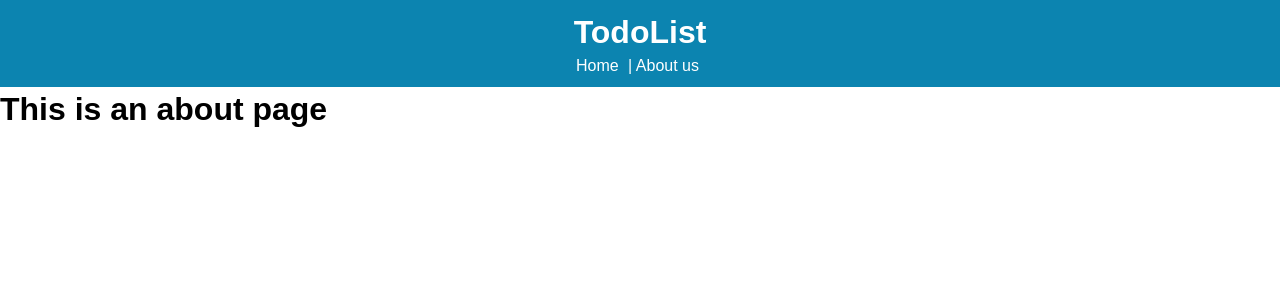
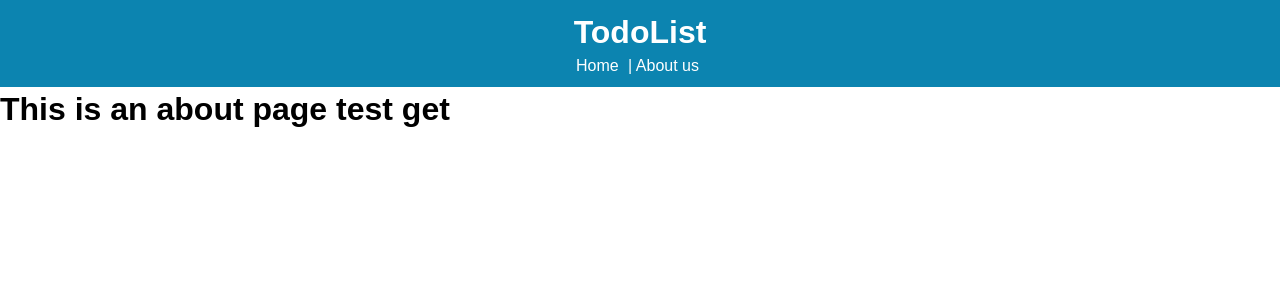
Before and after one commit to AK-Khalis/vue_121019, a Vue app: page /#/about in a window 1280 px wide. Shown: the top 300 px of the page. Built offline with nearby package versions, Linux system fonts and the light colour scheme.

Commit message:
added about

```diff
--- a/src/views/About.vue
+++ b/src/views/About.vue
@@ -1,5 +1,5 @@
 <template>
   <div class="about">
-    <h1>This is an about page</h1>
+    <h1>This is an about page test get </h1>
   </div>
 </template>
```
Also changed, not shown: 1 other file (tests, documents, lock files or other folders).
